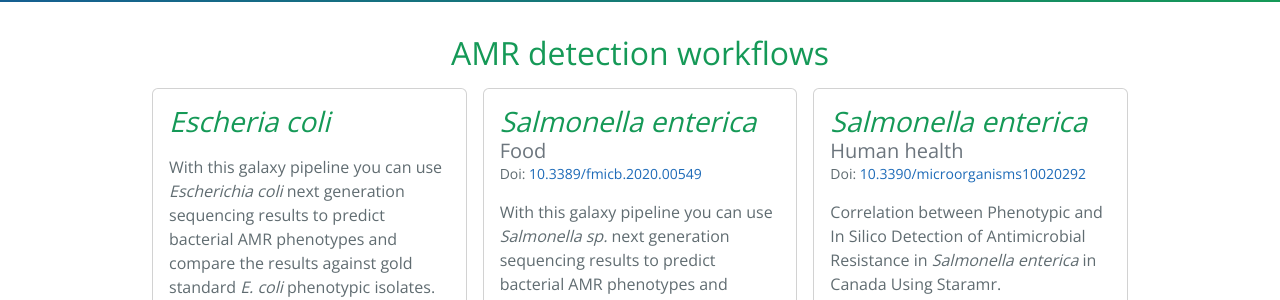
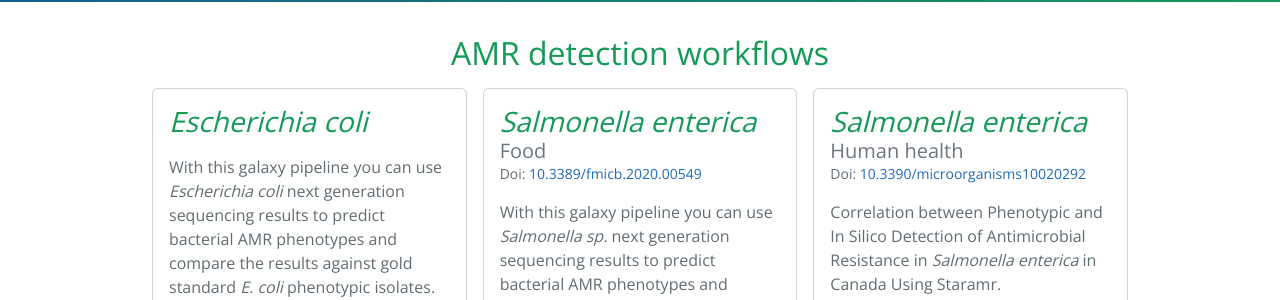
Before and after one commit to ErasmusMC-Bioinformatics/benchAMRking, a Jekyll site: the page built from index.md, in a window 1280 px wide. Shown: the part 302-602 px from the top of the page. Built offline with Jekyll 4.4.1, drawn with Linux system fonts in a browser that asks for light colours.

Commit message:
Fix typo and add all usable fields

```diff
--- a/_workflows/camel_seq4amr.markdown
+++ b/_workflows/camel_seq4amr.markdown
@@ -1,7 +1,9 @@
 ---
 title: Camel Seq4AMR
-species_of_interest: Escheria coli
+species_of_interest: Escherichia coli
+species_subcategory:
 doi:
+galaxy:
 workflowhub: https://workflowhub.eu/projects/110
 dataset:
 description: With this galaxy pipeline you can use <em>Escherichia coli</em> next generation sequencing results to predict bacterial AMR phenotypes and compare the results against gold standard <em>E. coli</em> phenotypic isolates.</br></br>This pipeline is based on the work of <em>Sciensano, Belgium</em>.
```
